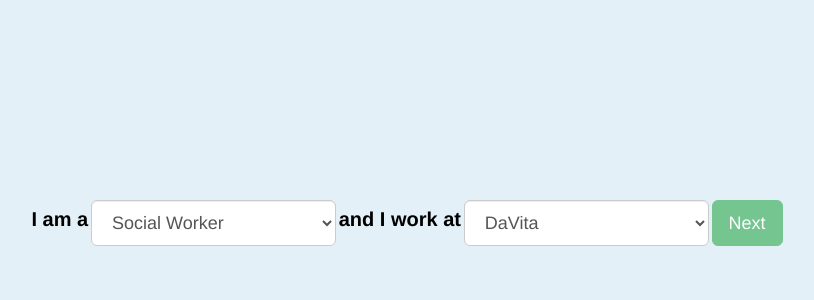
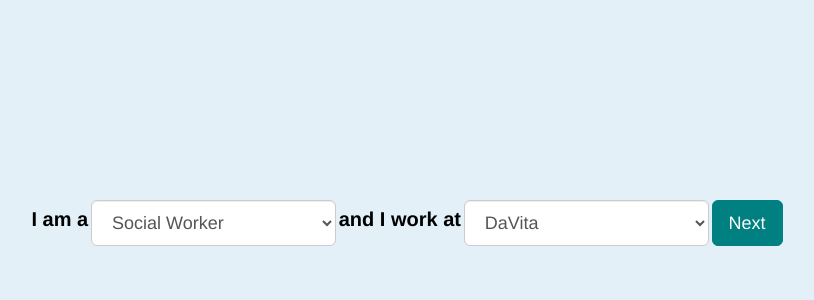
Before and after one commit to mattsedlar/DialysisCalc, a Django app: page / in a window 1280 px wide. Shown: the part 177-477 px from the top of the page, without its empty margins (233-1047 px from the left). Run offline with Django 3.2, Linux system fonts and the light colour scheme; some libraries are stand-ins or nearby versions.

Commit message:
Background btn class update

```diff
--- a/form/static/styles/styles.css
+++ b/form/static/styles/styles.css
@@ -24,8 +24,8 @@ p, label { font-size: 2em; }
 }
 
 .btn {
-  background-color: #75c591;
-  border-color: #75c591;
+  background-color: #008080;
+  border-color: #008080;
   color: #fff;
 }
 
```
